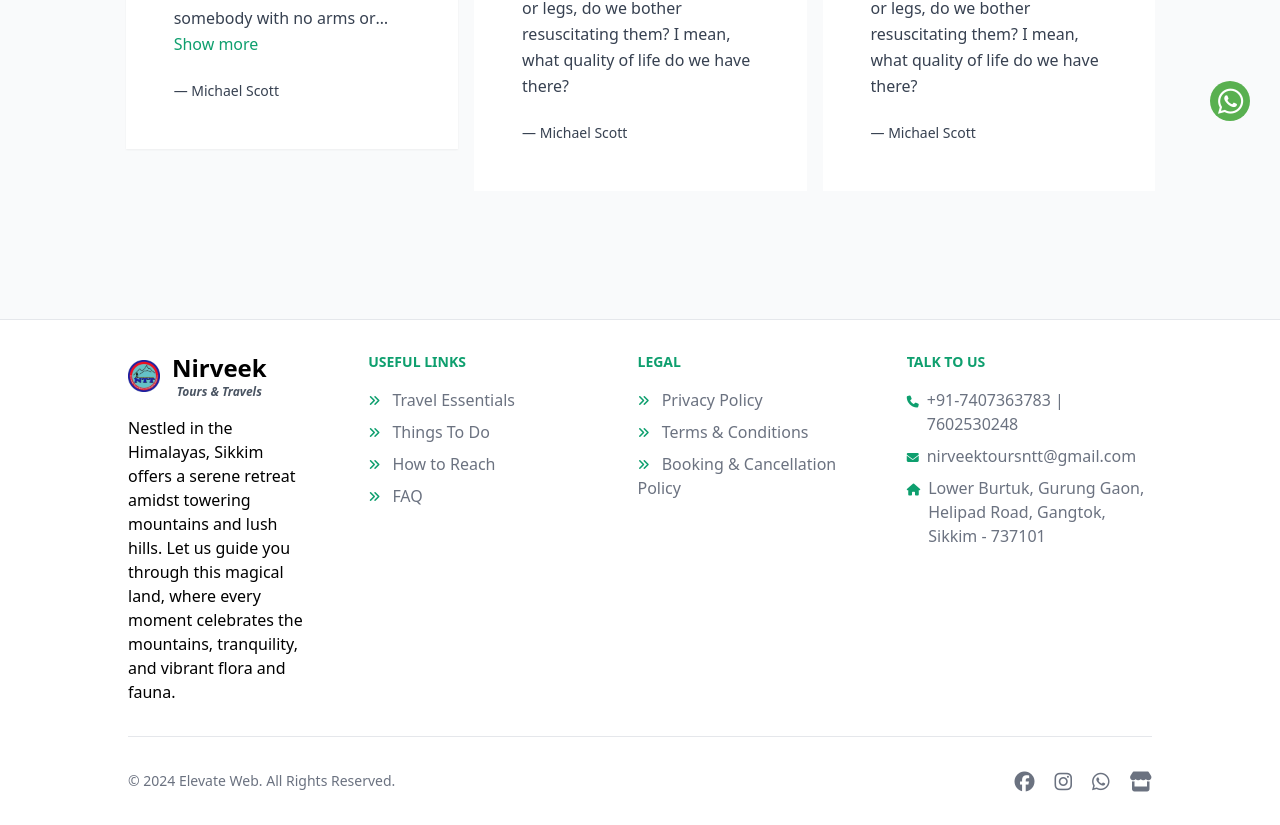
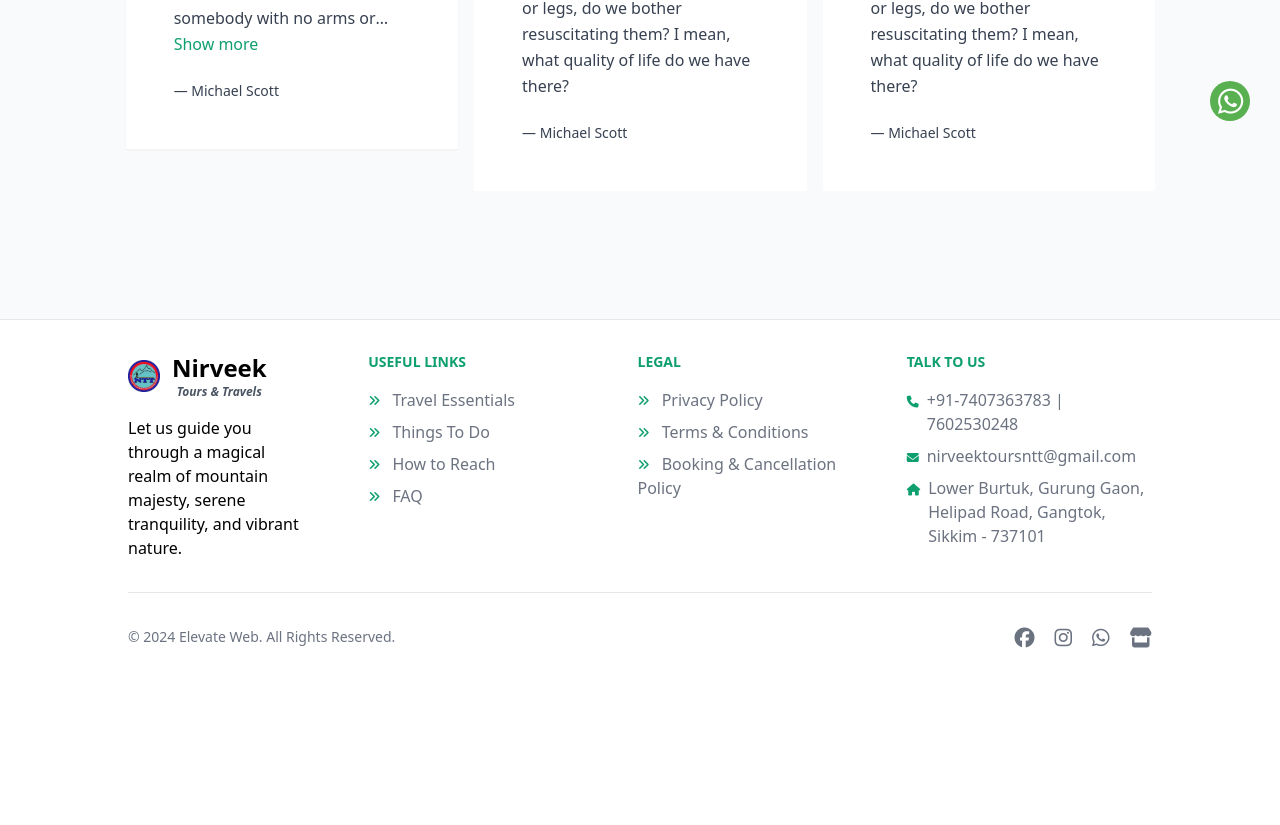
Before and after one commit to dloc47/NirveekTT, an Angular app: page /review in a window 1280 px wide. Shown: the part 649-1474 px from the top of the page. After the commit the page ends 1330 px from the top, so only its background shows below. Built offline with nearby package versions, Linux system fonts and the light colour scheme.

Commit message:
Added GMB/Whatsapp link in footer social

```diff
--- a/src/app/footer/footer.component.html
+++ b/src/app/footer/footer.component.html
@@ -15,9 +15,7 @@
                     </span>
                 </a>
                 <p class="w-full md:w-3/4">
-                    Nestled in the Himalayas, Sikkim offers a serene retreat amidst towering mountains and lush hills.
-                    Let us guide you through this magical land, where every moment celebrates the mountains,
-                    tranquility, and vibrant flora and fauna.</p>
+                    Let us guide you through a magical realm of mountain majesty, serene tranquility, and vibrant nature.</p>
             </div>
             <div class="grid grid-cols-2 gap-8 sm:gap-6 sm:grid-cols-3 md:grid-cols-3">
                 <div>
@@ -101,23 +99,23 @@
         </div>
         <hr class="my-6 border-gray-200 sm:mx-auto dark:border-gray-700 lg:my-8" />
         <div class="sm:flex sm:items-center sm:justify-between">
-            <span class="text-sm text-gray-500 sm:text-center dark:text-gray-400">© 2024 <a href="https://flowbite.com/"
+            <span class="text-sm text-gray-500 sm:text-center dark:text-gray-400">© 2024 <a href="#"
                     class="hover:underline">Elevate Web</a>. All Rights Reserved.
             </span>
             <div class="flex mt-4 sm:justify-center sm:mt-0">
-                <a href="#" class="text-gray-500 hover:text-gray-900 dark:hover:text-white">
+                <a href="#" class="text-gray-500 hover:text-gray-900 dark:hover:text-white" target="_blank">
                     <i class="fa-brands fa-facebook fa-lg"></i>
                     <span class="sr-only">Facebook</span>
                 </a>
-                <a href="#" class="text-gray-500 hover:text-gray-900 dark:hover:text-white ms-5">
+                <a href="#" class="text-gray-500 hover:text-gray-900 dark:hover:text-white ms-5" target="_blank">
                     <i class="fa-brands fa-instagram fa-lg"></i>
                     <span class="sr-only">Instagram</span>
                 </a>
-                <a href="#" class="text-gray-500 hover:text-gray-900 dark:hover:text-white ms-5">
+                <a href="https://wa.me/917407363783?text=Hi!%20I%20came%20from%20website..." class="text-gray-500 hover:text-gray-900 dark:hover:text-white ms-5" target="_blank">
                     <i class="fa-brands fa-whatsapp fa-lg"></i>
                     <span class="sr-only">Whatsapp</span>
                 </a>
-                <a href="#" class="text-gray-500 hover:text-gray-900 dark:hover:text-white ms-5">
+                <a href="https://g.page/r/Cd6bmMRbBJTTEBM/review" class="text-gray-500 hover:text-gray-900 dark:hover:text-white ms-5" target="_blank">
                     <i class="fa-solid fa-store fa-lg"></i>
                     <span class="sr-only">Google My Business</span>
                 </a>
```
